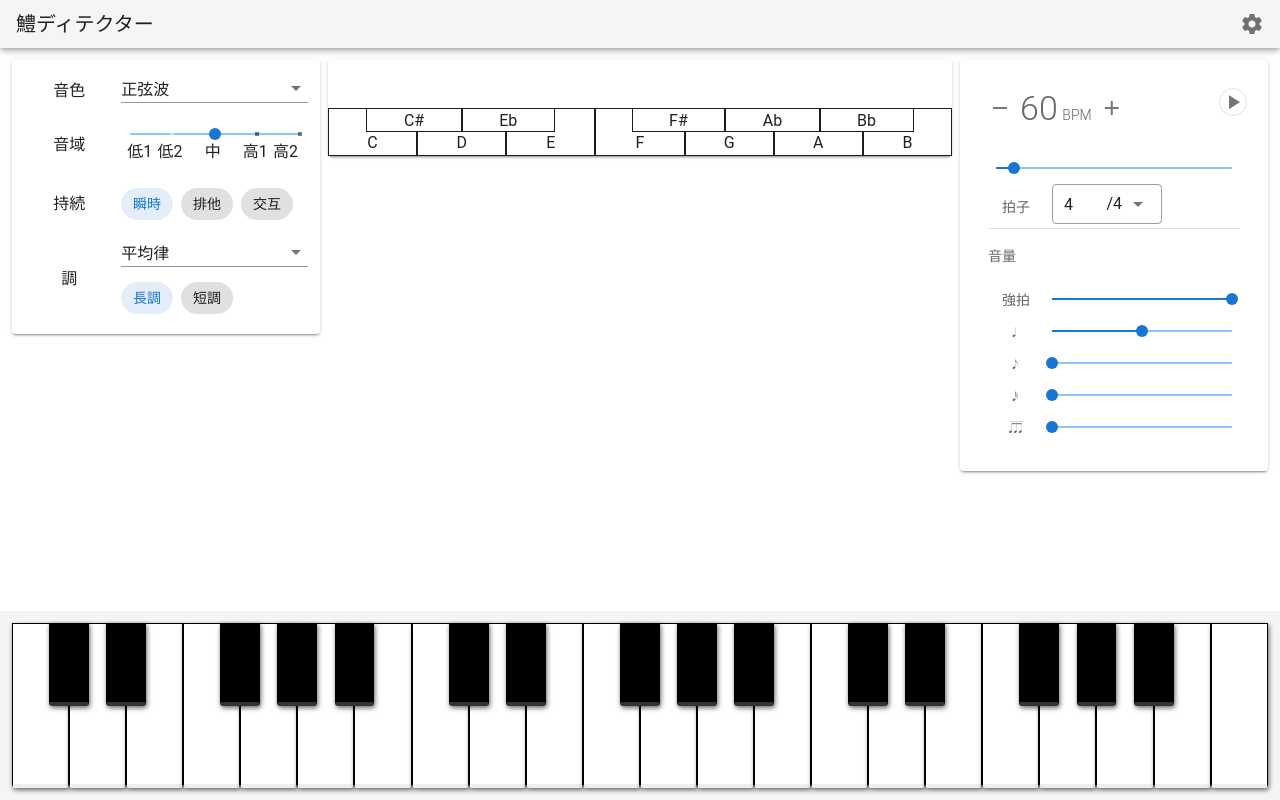
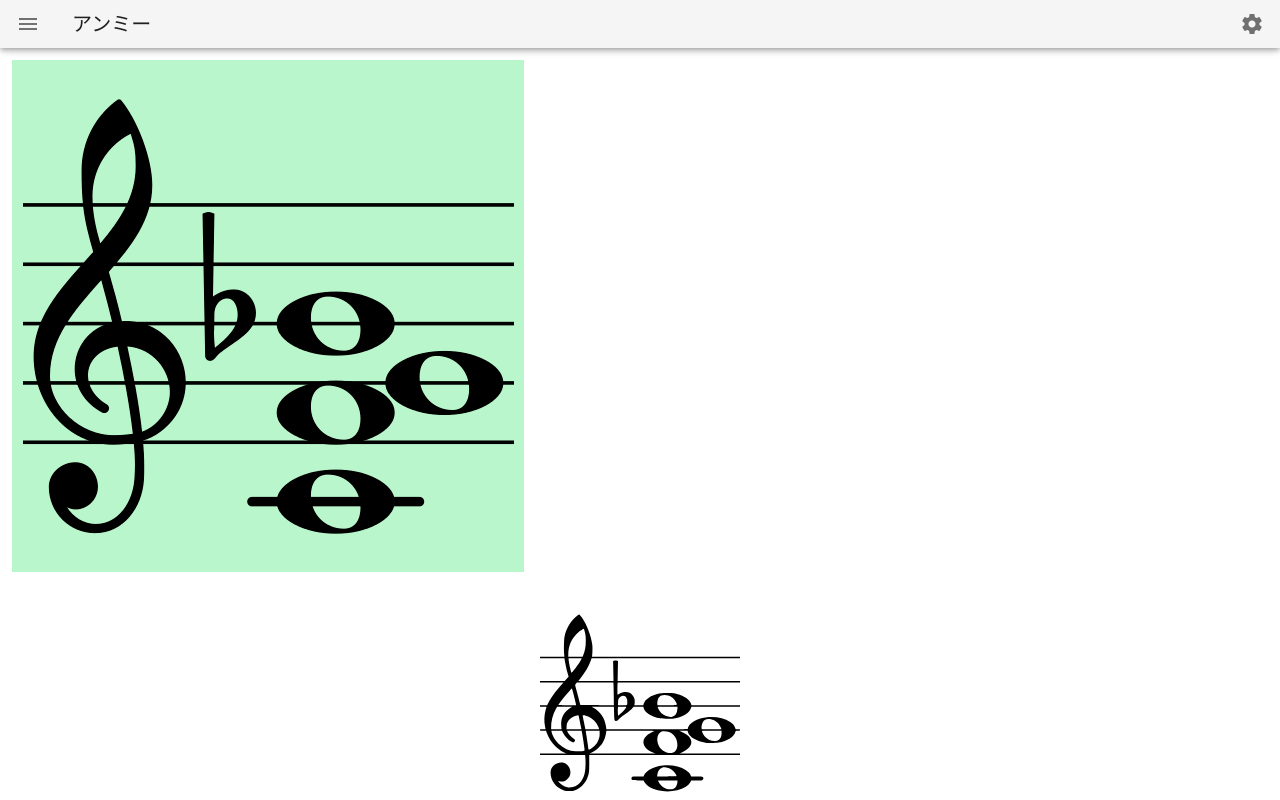
Before and after one commit to marrlex/HamoDetector, a Vue app: page / in a window 1280 px wide. Built offline with nearby package versions, Linux system fonts and the light colour scheme.

Commit message:
split Harmony view

```diff
--- a/src/App.vue
+++ b/src/App.vue
@@ -1,12 +1,36 @@
 <template>
   <v-app>
+    <v-navigation-drawer
+      clipped
+      app
+      temporary=""
+      v-model="navBar"
+    >
+      <v-list>
+        <v-list-item
+          v-for="item in drawerItems"
+          :key="item.title"
+          :dark="settings.general.items.colorTheme.value"
+          @click="$router.push(item.to)"
+        >
+          <v-list-item-icon>
+            <v-icon v-text="item.icon"></v-icon>
+          </v-list-item-icon>
+          <v-list-item-content>
+            <v-list-item-title v-text="item.title"></v-list-item-title>
+          </v-list-item-content>
+        </v-list-item>
+      </v-list>
+    </v-navigation-drawer>
+
     <v-app-bar
       dense=""
       :dark="settings.general.items.colorTheme.value"
       app
       width="100vw"
     >
-      <v-toolbar-title>鱧ディテクター</v-toolbar-title>
+      <v-app-bar-nav-icon @click.stop="navBar = !navBar"></v-app-bar-nav-icon>
+      <v-toolbar-title>アンミー</v-toolbar-title>
       <v-spacer></v-spacer>
       <v-btn :dark="settings.general.items.colorTheme.value" icon @click.stop="drawer = !drawer">
         <v-icon>settings</v-icon>
@@ -20,13 +44,9 @@
       app
       :dark="settings.general.items.colorTheme.value"
     >
-      <v-list-item :dark="settings.general.items.colorTheme.value">
-        <v-list-item-content>
-          <v-list-item-title class="text-subtitle-1">設定</v-list-item-title>
-        </v-list-item-content>
-      </v-list-item>
 
       <v-list dense :dark="settings.general.items.colorTheme.value">
+        <v-subheader class="text-subtitle-1">設定</v-subheader>
         <v-list-group
           v-for="item in settings"
           :key="item.title"
@@ -84,76 +104,18 @@
 
     <v-main style="height: 100vh">
       <v-container fluid style="height: 100%" class="overflow-y-auto">
-        <v-row wrap dense>
-          <v-col cols="12" md="12" lg="6" order-lg="4" order-xl="4" order-sm="first" order-md="first" :style="`width: ${$vuetify.breakpoint.thresholds.md}`">
-            <harmony-display
-              style="max-height: 100%"
-              :dark="settings.general.items.colorTheme.value"
-              :matchChords="harmony"
-              :isMajor="toneConfig.isMajor"
-              :musicalKey="toneConfig.musicalKey"
-              :displayCent="settings.general.items.displayCent.value"
-            ></harmony-display>
-          </v-col>
-
-          <v-col cols="12" md="6" lg="3" order-lg="first" order-xl="first" order-sm="7" order-md="7" :style="`width: ${$vuetify.breakpoint.thresholds.md}`">
-            <tonecolor-card
-              style="max-height: 100%"
-              :dark="settings.general.items.colorTheme.value"
-              :waveform.sync="toneConfig.waveform"
-              :sustainMethod.sync="toneConfig.sustainMethod"
-              :toneRange.sync="toneConfig.toneRange"
-              :isMajor.sync="toneConfig.isMajor"
-              :musicalKey.sync="toneConfig.musicalKey"
-            ></tonecolor-card>
-          </v-col>
-
-
-          <v-col cols="12" md="6" lg="3" order="last" :style="`width: ${$vuetify.breakpoint.thresholds.md}`">
-            <metronome-card
-              :dark="settings.general.items.colorTheme.value"
-              :isVirtualKeyboardShown.sync="isVirtualKeyboardShown"
-              style="max-height: 100%"
-            ></metronome-card>
-          </v-col>
-        </v-row>
+        <router-view></router-view>
       </v-container>
     </v-main>
-
-    <v-footer
-      v-if="!isVirtualKeyboardShown"
-      style="height: 40%; max-height: 50mm"
-      padless=""
-      app
-    >
-      <v-container fluid class="ma-0" style="height: 100%; width: 100vw">
-        <piano-keyboard
-          :startMidiNoteNumber="toneConfig.toneRange * 12 + 24"
-          :interval="$vuetify.breakpoint.xs ? 13 : $vuetify.breakpoint.mdAndDown ? 25 : $vuetify.breakpoint.lg ? 37 : 49"
-          :isPressedIndexes="playingMidiNoteNumbers"
-          :sustainMethod="toneConfig.sustainMethod"
-          :wavetype="toneConfig.waveform"
-          :attackTimeConst="settings.toneColor.items.attack.value"
-          :releaseTimeConst="settings.toneColor.items.release.value"
-          :isMajor="toneConfig.isMajor"
-          :musicalKey="toneConfig.musicalKey"
-          :stdFrequency="settings.general.items.baseFrequency.value"
-        ></piano-keyboard>
-      </v-container>
-    </v-footer>
   </v-app>
 </template>
 
 <script lang="ts">
 import Vue from 'vue'
 import '@mdi/font/css/materialdesignicons.css'
-import './assets/fonts/css/musisync.css'
+import '@/assets/fonts/css/musisync.css'
 import 'material-design-icons-iconfont/dist/material-design-icons.css'
-import PianoKeyboard from './components/keyboard/Keyboard.vue'
-import MetronomeCard from './components/MetronomeCard.vue'
-import ToneColorCard from './components/ToneColorCard.vue'
-import HarmonyDisplay from './components/HarmonyDisplay.vue'
-import { chordCheck } from './components/keyboard/harmony'
+import { chordCheck } from '@/plugins/harmony'
 interface SwitchSetting {
   title: string;
   value: boolean;
@@ -204,16 +166,26 @@ const storedToneConfig: ToneConfig | undefined = JSON.parse(window.localStorage.
 
 export default Vue.extend({
   name: 'App',
-
-  components: {
-    'piano-keyboard': PianoKeyboard,
-    'metronome-card': MetronomeCard,
-    'tonecolor-card': ToneColorCard,
-    'harmony-display': HarmonyDisplay,
-  },
-
   data: () => ({
-    drawer: null,
+    drawer: false,
+    drawerItems: {
+      harmony: {
+        title: "ハーモニー",
+        to: "/",
+        icon: "mdi-piano"
+      },
+      learning: {
+        title: "純正律について",
+        to: "/learning",
+        icon: "mdi-music-circle-outline"
+      },
+      about: {
+        title: "このアプリについて",
+        to: "/about",
+        icon: "mdi-information-outline"
+      }
+    },
+    navBar: false,
     settings: {
       general: {
         title: '一般',
@@ -296,7 +268,8 @@ export default Vue.extend({
       chordName: "",
       scaleName: "",
     }],
-    isVirtualKeyboardShown: false
+    isVirtualKeyboardShown: false,
+    analyser: undefined,
   }),
 
   watch: {
```
